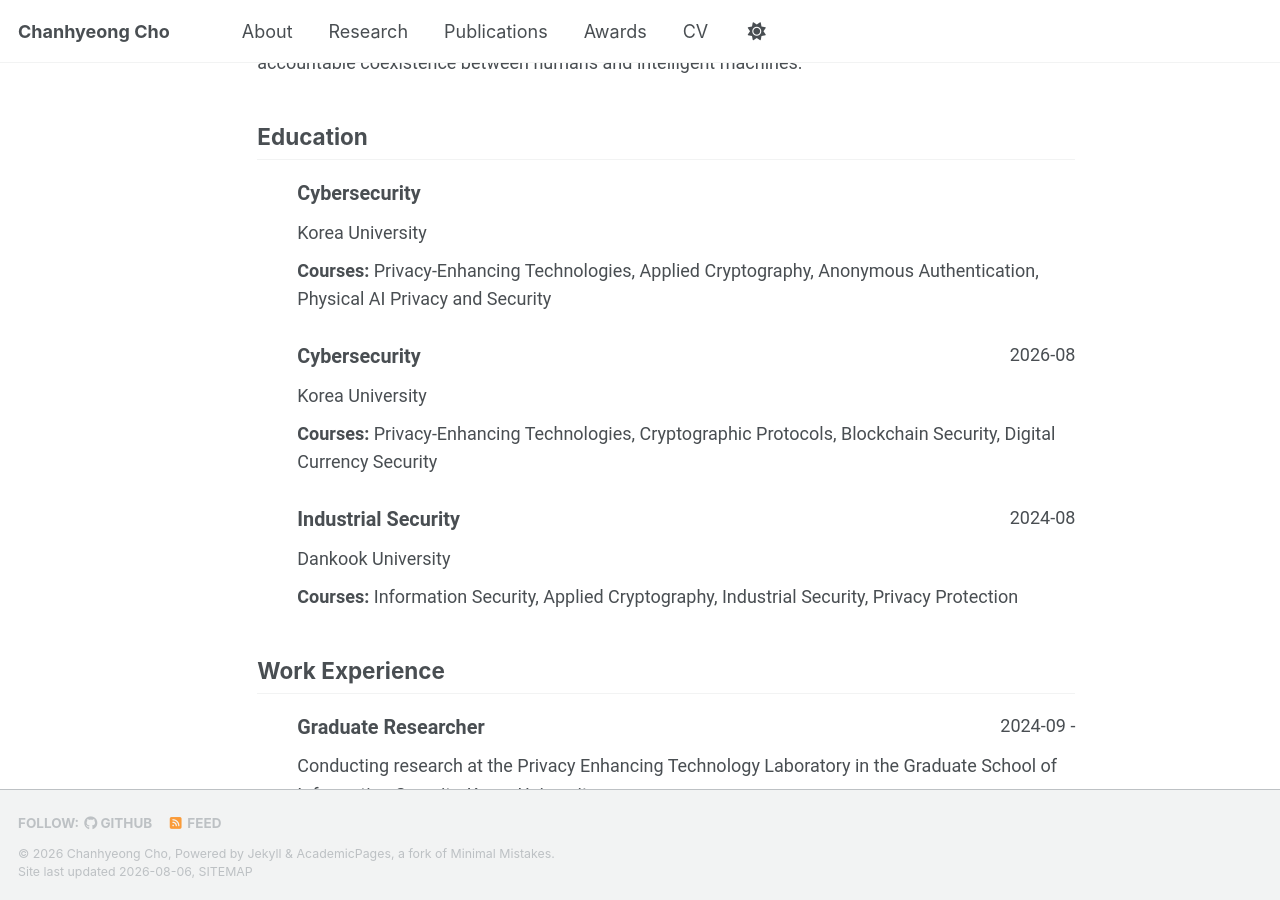
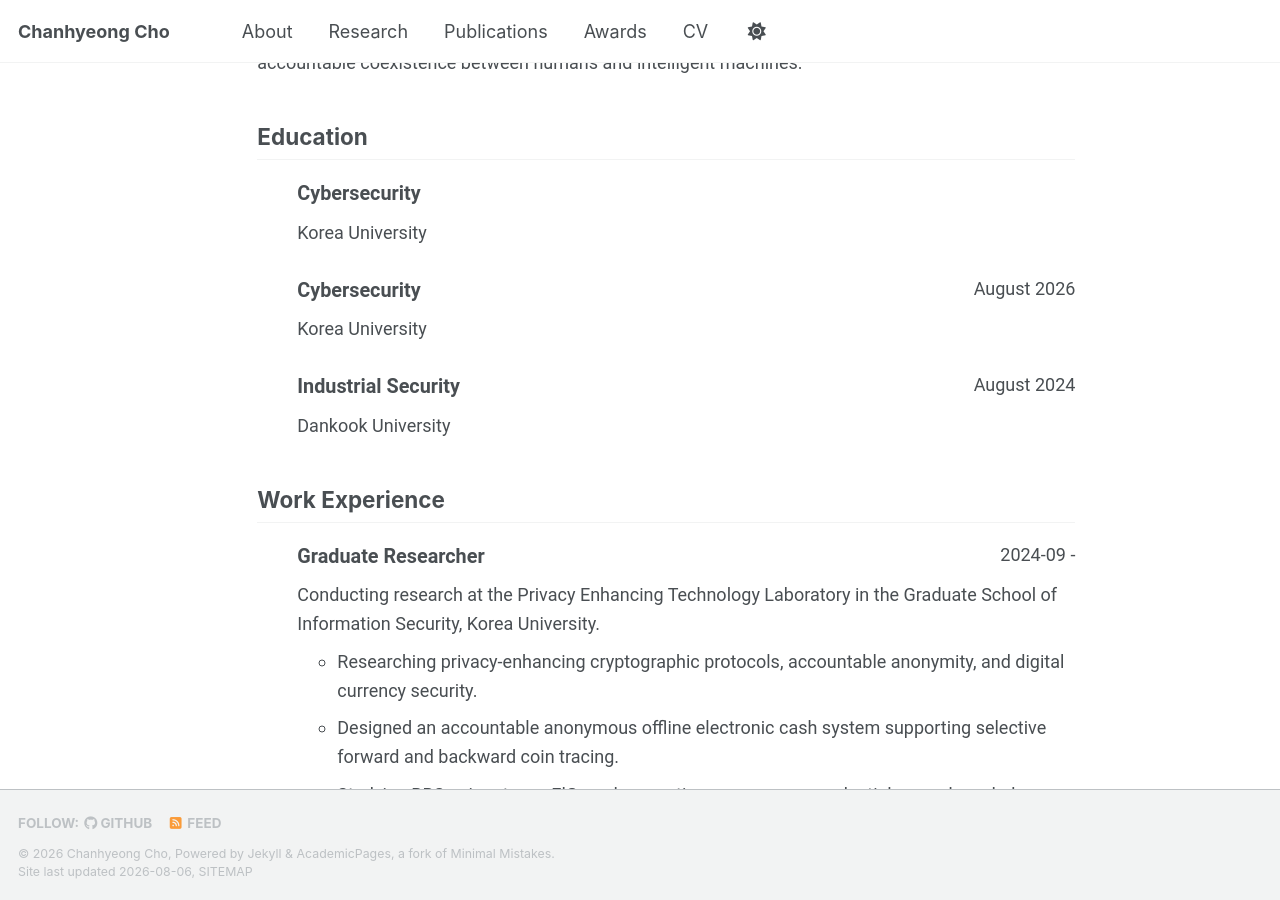
Before and after one commit to chancebro/chancebro.github.io, a Jekyll site: the page built from _pages/cv-json.md, in a window 1280 px wide and 900 px high, scrolled down 603 px. Built offline with Jekyll 4.4.1, drawn with Linux system fonts in a browser that asks for light colours; a style sheet for code colours, icons or effects is not loaded.

Commit message:
Update cv.json

```diff
--- a/_data/cv.json
+++ b/_data/cv.json
@@ -68,45 +68,27 @@
   "education": [
   {
     "institution": "Korea University",
-      "url": "https://www.korea.edu",
     "area": "Cybersecurity",
     "studyType": "Incoming Ph.D. Student",
-      "startDate": "2026-09",
+    "startDate": "September 2026",
     "endDate": "",
-      "courses": [
-        "Privacy-Enhancing Technologies",
-        "Applied Cryptography",
-        "Anonymous Authentication",
-        "Physical AI Privacy and Security"
-      ]
+    "note": "Privacy Enhancing Technology Laboratory"
   },
   {
     "institution": "Korea University",
-      "url": "https://www.korea.edu",
     "area": "Cybersecurity",
     "studyType": "M.S.",
-      "startDate": "2024-09",
-      "endDate": "2026-08",
-      "courses": [
-        "Privacy-Enhancing Technologies",
-        "Cryptographic Protocols",
-        "Blockchain Security",
-        "Digital Currency Security"
-      ]
+    "startDate": "September 2024",
+    "endDate": "August 2026",
+    "note": "Privacy Enhancing Technology Laboratory"
   },
   {
     "institution": "Dankook University",
-      "url": "https://www.dankook.ac.kr",
     "area": "Industrial Security",
     "studyType": "B.S.",
-      "startDate": "2020-03",
-      "endDate": "2024-08",
-      "courses": [
-        "Information Security",
-        "Applied Cryptography",
-        "Industrial Security",
-        "Privacy Protection"
-      ]
+    "startDate": "March 2020",
+    "endDate": "August 2024",
+    "note": ""
   }
 ],
   "skills": [
```
Lines whose indentation alone changed are shown as unchanged.
